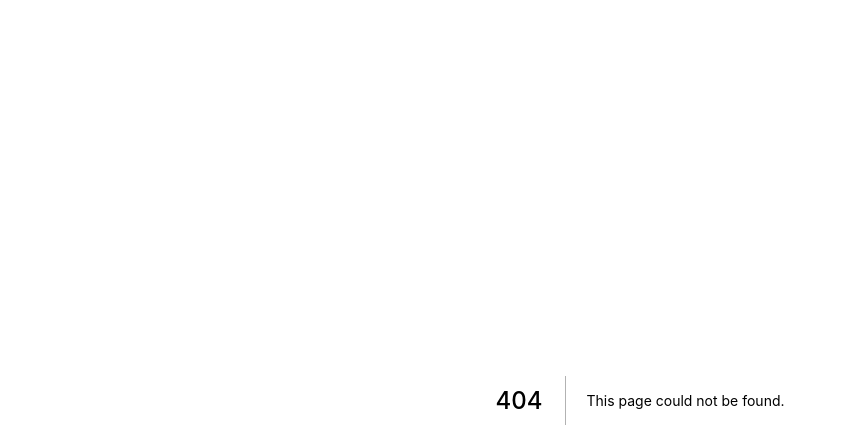
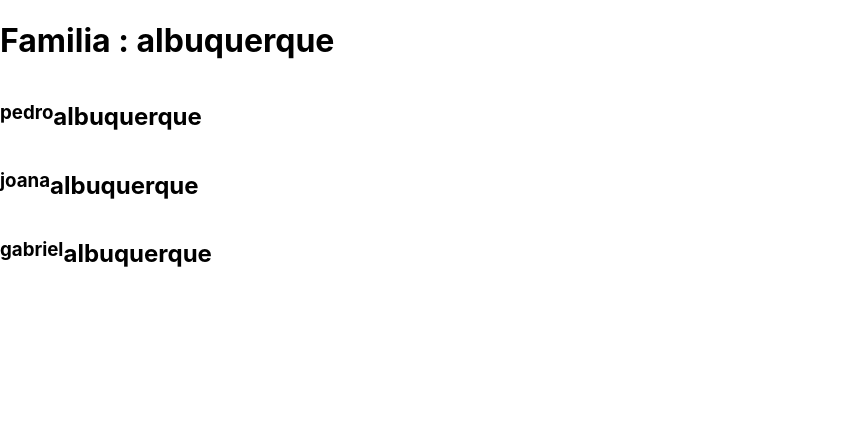
Before and after one commit to GeorgeSalu/nextjs, a Next.js app in the folder exercicios/: page /comunicacao/direta in a window 1280 px wide. Before the commit this address had no page. Shown: the top 448 px of the page, without its empty margins (0-847 px from the left). Built offline with nearby package versions, Linux system fonts and the light colour scheme.

Commit message:
comunicacao direta

```diff
--- /dev/null
+++ b/exercicios/components/direta/Filho.jsx
@@ -0,0 +1,8 @@
+export default function Filho(props) {
+    return (
+        <div style={{ display: "flex" }}>
+            <h3>{props.nome}</h3>
+            <h2>{props.familia}</h2>
+        </div>
+    )
+}
--- /dev/null
+++ b/exercicios/components/direta/Pai.jsx
@@ -0,0 +1,12 @@
+import Filho from "./Filho";
+
+export default function Pai(props) {
+    return (
+        <div>
+            <h1>Familia : {props.familia}</h1>
+            <Filho nome="pedro" familia={props.familia} />
+            <Filho nome="joana" familia={props.familia} />
+            <Filho nome="gabriel" familia={props.familia} />
+        </div>
+    )
+}
--- /dev/null
+++ b/exercicios/pages/comunicacao/direta.jsx
@@ -0,0 +1,9 @@
+import Pai from "../../components/direta/Pai";
+
+export default function direta() {
+    return (
+        <div>
+            <Pai familia="albuquerque" />
+        </div>
+    )
+}
```
